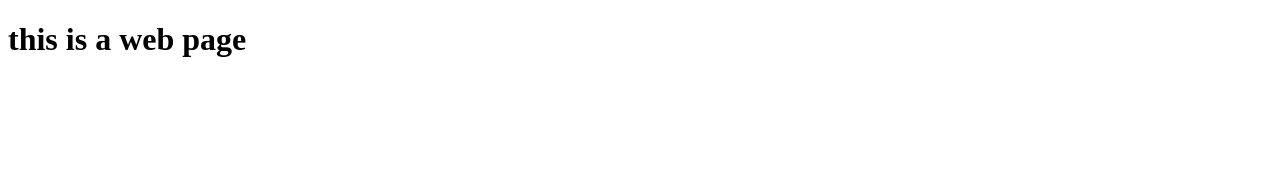
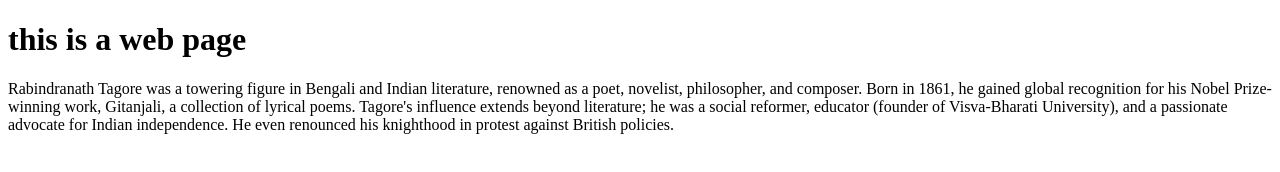
Before and after one commit to hricheta29/first-project, a plain HTML site: page index.html in a window 1280 px wide. Drawn offline with Linux system fonts and the light colour scheme.

Commit message:
ptag-added

```diff
--- a/index.html
+++ b/index.html
@@ -7,5 +7,9 @@
 </head>
 <body>
     <h1> this is a web page</h1>
+    <p>Rabindranath Tagore was a towering figure in Bengali and Indian literature, renowned as a poet, novelist, philosopher, and composer. Born in 1861, he gained global recognition for his Nobel Prize-winning work, Gitanjali, a collection of lyrical poems.
+     Tagore's influence extends beyond literature; he was a social reformer,
+     educator (founder of Visva-Bharati University), and a passionate advocate for Indian independence.
+     He even renounced his knighthood in protest against British policies.</p>
 </body>
 </html>
```
